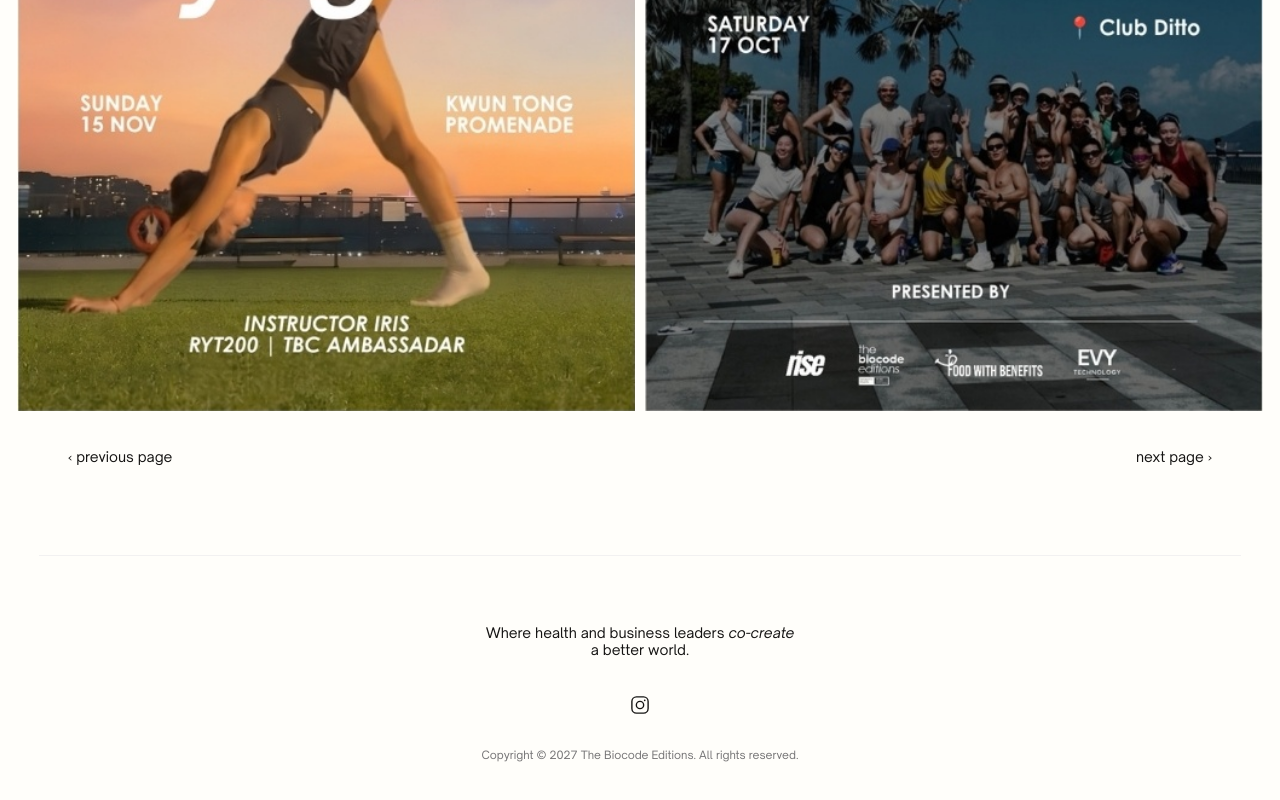
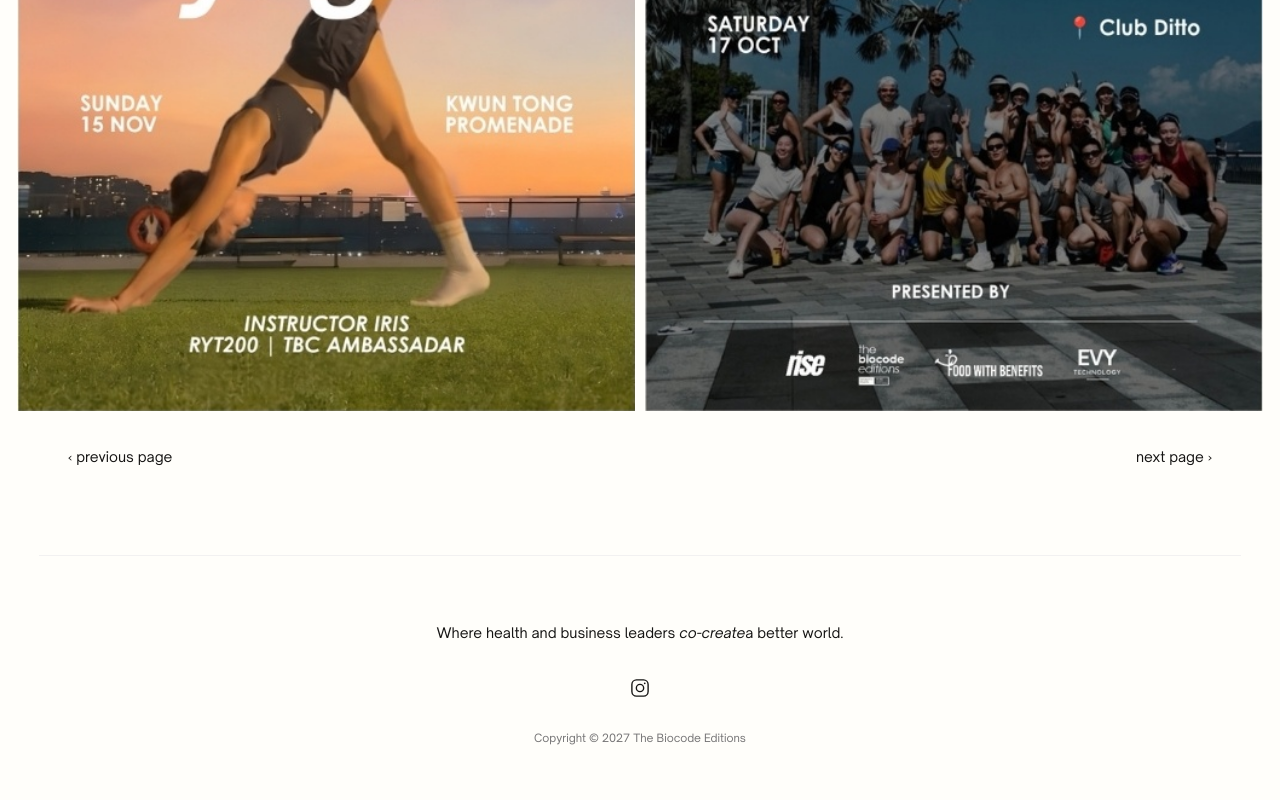
Before and after one commit to nathananowong/tbc-website, a plain HTML site: page events.html in a window 1280 px wide. Shown: the part 1404-2204 px from the top of the page. Drawn offline with nearby package versions, Linux system fonts and the light colour scheme.

Commit message:
Remove line break from tagline and copyright

```diff
--- a/events.html
+++ b/events.html
@@ -70,7 +70,7 @@
 
     <footer class="events-footer">
       <div class="rule"></div>
-      <p class="tagline">Where health and business leaders <em>co-create</em><br>a better world.</p>
+      <p class="tagline">Where health and business leaders <em>co-create</em>a better world.</p>
       <a class="ig" href="https://www.instagram.com/thebiocode.hk" target="_blank" rel="noopener noreferrer" aria-label="Instagram">
         <svg viewBox="0 0 24 24" aria-hidden="true">
           <rect x="3.15" y="3.15" width="17.7" height="17.7" rx="5" fill="none" stroke="currentColor" stroke-width="1.5"/>
@@ -78,7 +78,7 @@
           <circle cx="17.15" cy="6.85" r="0.95" fill="currentColor"/>
         </svg>
       </a>
-      <p class="copyright">Copyright © 2027 The Biocode Editions. All rights reserved.</p>
+      <p class="copyright">Copyright © 2027 The Biocode Editions</p>
     </footer>
 
     <script src="https://cdn.jsdelivr.net/npm/@supabase/supabase-js@2"></script>
```
